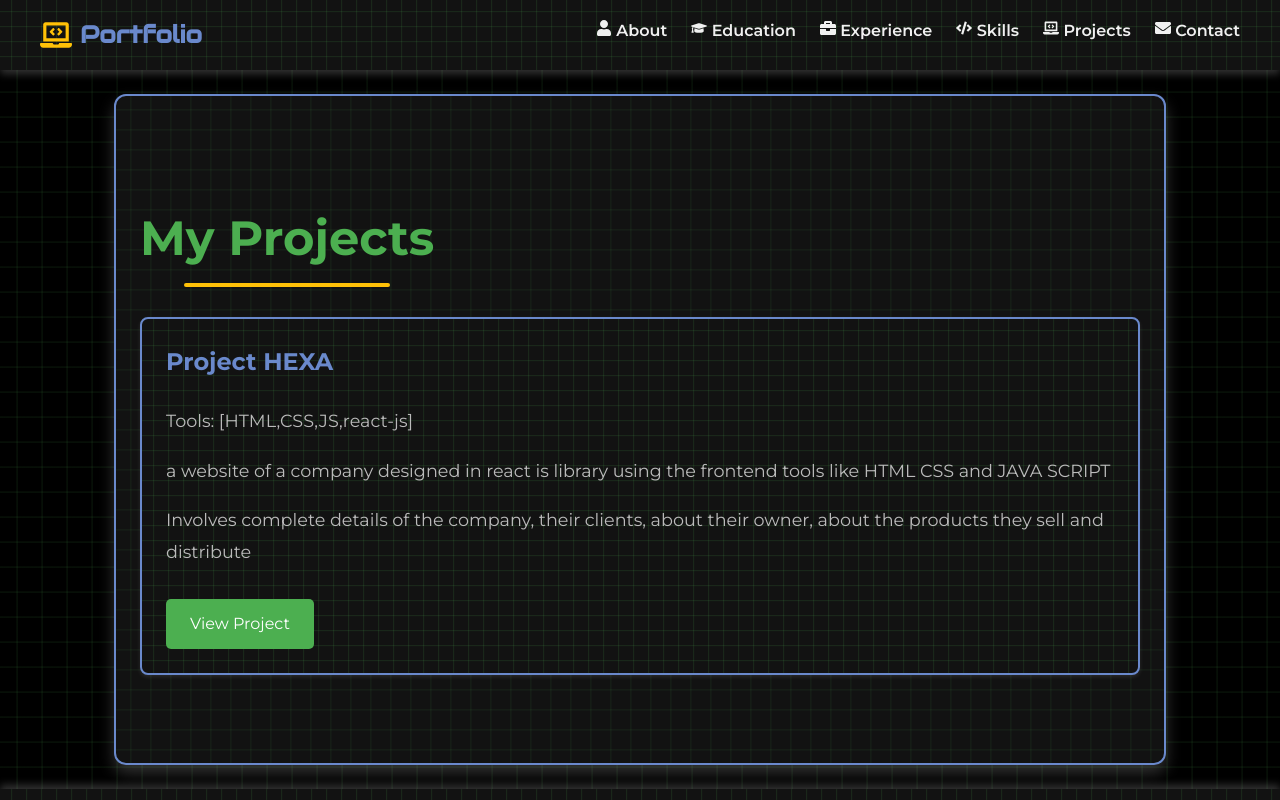
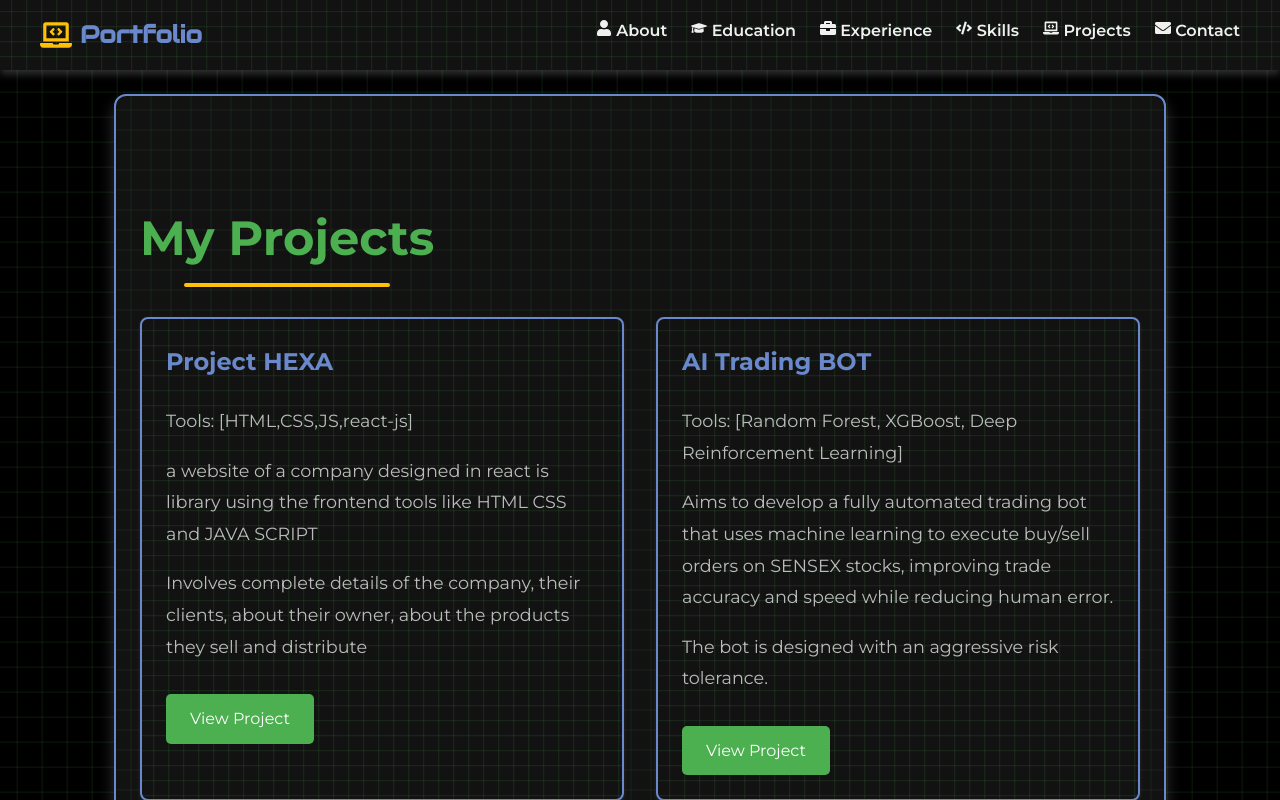
Before and after one commit to maanasvarma2003/portfolio-website, a React (Vite) app: page /projects in a window 1280 px wide. Shown: the top 800 px of the page. Built offline with nearby package versions, Linux system fonts and the light colour scheme.

Commit message:
chore: repo sync; strict TS fixes; manual pages workflow

```diff
--- a/package.json
+++ b/package.json
@@ -2,6 +2,7 @@
   "name": "portfolio-website",
   "private": true,
   "version": "0.0.0",
+  "homepage": "https://maanasvarma2003.github.io/portfolio-website/",
   "type": "module",
   "scripts": {
     "dev": "vite",
--- a/src/components/Projects.tsx
+++ b/src/components/Projects.tsx
@@ -14,6 +14,13 @@ function Projects() {
           <p>Involves complete details of the company, their clients, about their owner, about the products they sell and distribute</p>
           <a href="https://github.com/maanasvarma2003/Hexapro-Technologies" target="_blank" rel="noopener noreferrer">View Project</a>
         </div>
+        <div className="project-item">
+          <h3>AI Trading BOT </h3>
+          <p>Tools: [Random Forest, XGBoost, Deep Reinforcement Learning]</p>
+          <p>Aims to develop a fully automated trading bot that uses machine learning to execute buy/sell orders on SENSEX stocks, improving trade accuracy and speed while reducing human error. </p>
+          <p>The bot is designed with an aggressive risk tolerance.</p>
+          <a href="https://github.com/maanasvarma2003/AI-Trading-Bot" target="_blank" rel="noopener noreferrer">View Project</a>
+        </div>
       </div>
     </section>
   );
--- a/src/components/Skills.tsx
+++ b/src/components/Skills.tsx
@@ -8,13 +8,11 @@ import {
   FaGitAlt,
   FaPython,
   FaJava,
-  FaServer,
   FaAws,
 } from "react-icons/fa";
 import {
   SiTypescript,
   SiMongodb,
-  SiExpress,
   SiPostgresql,
   SiRadstudio,
   SiC,
@@ -27,7 +25,6 @@ import {
   SiTensorflow,
   SiHuggingface,
   SiGooglecolab,
-  SiGraphql,
 } from "react-icons/si";
 import { VscCode } from "react-icons/vsc";
 function Skills() {
@@ -60,7 +57,6 @@ function Skills() {
         <h3>Backend Technologies</h3>
         <ul>
           <li><FaNodeJs className="skill-icon nodejs" /> Node.js</li>
-
         </ul>
       </div>
       <div className="skills-category">
--- a/src/hooks/useScrollReveal.ts
+++ b/src/hooks/useScrollReveal.ts
@@ -1,4 +1,4 @@
-import { useEffect, useRef, useState, RefObject } from 'react';
+import { useEffect, useRef, useState, type RefObject } from 'react';
 
 const useScrollReveal = (threshold = 0.1): [RefObject<HTMLElement | null>, boolean] => {
   const [isVisible, setIsVisible] = useState(false);
```
